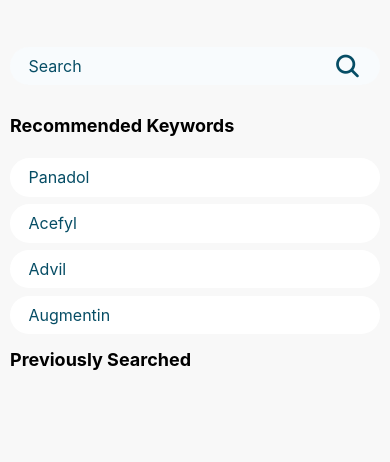
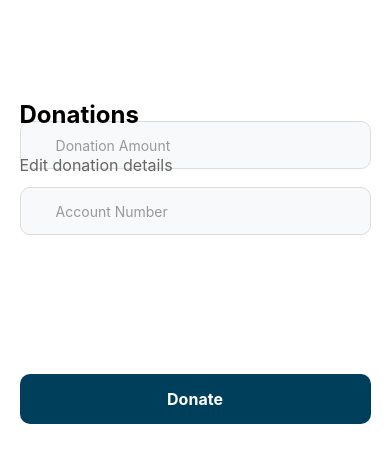
Before and after one commit to hamnarizwan02/MedTrove, a React Native app in the folder MedTrove/: screen /MakeDonation in a window 390 px wide. Shown: the top 462 px of the page. Built offline with nearby package versions, Linux system fonts and the light colour scheme.

Commit message:
'donation'

```diff
--- a/MedTrove/App.js
+++ b/MedTrove/App.js
@@ -13,12 +13,14 @@ import Cart from './Cart';
 import Pharmacy from './pharmacy';
 import DrugInteractionScreen from './DDI';
 import SearchPage from './searchPage';
+import Donation from './Donation';
+import MakeDonation from './MakeDonation'
 const Stack = createNativeStackNavigator();
 
 export default function App() {
   return (
     <NavigationContainer>
-      <Stack.Navigator initialRouteName="SearchPage">
+      <Stack.Navigator initialRouteName="Donation">
       <Stack.Screen name="Splash" component={Splash} options={{ headerShown: false }} />
         <Stack.Screen name="Login" component={Login} options={{ headerShown: false }} />
         <Stack.Screen name="SignUp" component={SignUp} options={{ headerShown: false }} />
@@ -37,6 +39,8 @@ export default function App() {
         <Stack.Screen name="MedicationInfo" component={MedicationInfo} options={{headerShown: false}} />
         <Stack.Screen name="Pharmacy" component={Pharmacy} options={{ headerShown: false }} />
         <Stack.Screen name="DrugInteractionScreen"  component={DrugInteractionScreen} options={{ headerShown: false }} />
+        <Stack.Screen name="Donation" component={Donation} options={{headerShown: false}} />
+        <Stack.Screen name="MakeDonation" component={MakeDonation} options={{headerShown: false}} />
       </Stack.Navigator>
     </NavigationContainer>
     );
--- /dev/null
+++ b/MedTrove/Donation.js
@@ -0,0 +1,173 @@
+import React from "react";
+import  { useState } from "react";
+import { View, Text, TouchableOpacity, Image, StyleSheet, Modal } from "react-native";
+import { Ionicons } from '@expo/vector-icons';
+import { useNavigation } from '@react-navigation/native';
+import MakeDonation from "./MakeDonation";
+
+const Donation = () => {
+    //const [modalVisible, setModalVisible] = useState(false);
+    //const [toggleModal,setToggle]=useState(false);
+
+        const [modalVisible, setModalVisible] = useState(false);
+        const navigation = useNavigation();
+        const toggleModal = () => {
+          setModalVisible(!modalVisible);
+        };
+        const handleNavigation = () => {
+            navigation.navigate("MakeDonation");
+          };
+
+  return (
+    <View style={styles.container}>
+      {/* Icon */}
+     <Image source={require('./assets/donation.png')}
+     resizeMode="contain" style={styles.icon} />
+
+      {/* Title */}
+      <Text style={styles.title}>Donate to MedTrove</Text>
+
+      {/* Subtitle */}
+      <Text style={styles.subtitle}>
+        Info about how we run on donations and how good it is to donate
+        {"\n"}Bla bla bla bla bla bla
+      </Text>
+
+      {/* Button */}
+      <TouchableOpacity style={styles.button} onPress={toggleModal}>
+        <Text style={styles.buttonText}>Donate Now</Text>
+      </TouchableOpacity>
+
+  {/* Modal */}
+  <Modal
+        animationType="slide"
+        transparent={true}
+        visible={modalVisible}
+        onRequestClose={toggleModal}
+      >
+        <View style={styles.modalOverlay}>
+          <View style={styles.modalContent}>
+            {/* Close Icon */}
+            <TouchableOpacity style={styles.closeIcon} onPress={toggleModal}>
+              <Ionicons name="close" size={24} color="#333" />
+            </TouchableOpacity>
+
+            {/* Payment Options */}
+            <Text style={styles.modalTitle}>Payment Methods</Text>
+            <TouchableOpacity onPress={handleNavigation}>
+            <View style={styles.paymentCard}>
+
+              <Image
+                source={
+                require('./assets/jazzcash.png') // Replace with actual payment icon
+                }
+                style={styles.paymentIcon}
+                resizeMode="contain"
+              />
+
+              <View>
+
+                <Text style={styles.paymentText}>JazzCash</Text>
+                <Text style={styles.paymentDetails}>Amanda Morgan</Text>
+                <Text style={styles.paymentDetails}>0330 4527937</Text>
+              </View>
+            </View>
+            </TouchableOpacity>
+          </View>
+        </View>
+      </Modal>
+    </View>
+
+
+
+  );
+};
+
+const styles = StyleSheet.create({
+  container: {
+    flex: 1,
+    backgroundColor: "#FFFFFF",
+    alignItems: "center",
+    justifyContent: "center",
+    padding: 16,
+  },
+  icon: {
+    width: "50%",
+    height: "20%",
+    marginBottom: "5%",
+
+  },
+  title: {
+    fontSize: 30,
+    fontWeight: "bold",
+    color: "#064D65",
+    marginBottom: "5%",
+  },
+  subtitle: {
+    textAlign: "center",
+    fontSize: 15,
+    color: "black",
+    marginBottom: 24,
+    lineHeight: 20,
+  },
+  button: {
+    backgroundColor: "#064D65", // Teal color
+    paddingVertical: "5%",
+    paddingHorizontal: "5%",
+    borderRadius: 30,
+  },
+  buttonText: {
+    color: "#FFFFFF",
+    fontSize: 18,
+    fontWeight: "600",
+  },
+
+  modalOverlay: {
+    flex: 1,
+    backgroundColor: "rgba(0, 0, 0, 0.5)",
+    justifyContent: "center",
+    alignItems: "center",
+  },
+  modalContent: {
+    backgroundColor: "#FFFFFF",
+    borderRadius: 16,
+    top:"35%",
+    padding: "10%",
+    width: "100%",
+   // alignItems: "center",
+  },
+  closeIcon: {
+    alignSelf: "flex-end",
+  },
+  modalTitle: {
+    fontSize: 19,
+    fontWeight: "bold",
+    color: "#333333",
+    marginBottom: "5%",
+    alignContent:"center"
+  },
+  paymentCard: {
+    flexDirection: "row",
+    alignItems: "center",
+    backgroundColor: "#F9FAFB",
+    padding: "5%",
+    borderRadius: 12,
+    width: "100%",
+  },
+  paymentIcon: {
+    width: "30%",
+    height: "70%",
+    marginRight: "5%",
+  },
+  paymentText: {
+    fontSize: 16,
+    fontWeight: "bold",
+    color: "#333333",
+  },
+  paymentDetails: {
+    fontSize: 14,
+    color: "#666666",
+  },
+});
+
+export default Donation;
--- /dev/null
+++ b/MedTrove/MakeDonation.js
@@ -0,0 +1,197 @@
+import React, { useState } from "react";
+import {View,Text,TextInput,TouchableOpacity,StyleSheet,Modal,Platform,
+ScrollView,
+    Keyboard,
+    TouchableWithoutFeedback,
+  } from "react-native";
+import { KeyboardAvoidingView } from 'react-native';
+import { Ionicons } from "@expo/vector-icons";
+import Search from "./search";
+import { NavigationContainer } from '@react-navigation/native';
+import { useNavigation } from '@react-navigation/native';
+
+export default function MakeDonation() {
+    const [donationAmount, setDonationAmount] = useState("");
+    const [accountNumber, setAccountNumber] = useState("");
+    const [isModalVisible, setIsModalVisible] = useState(false);
+    const [errorMessage, setErrorMessage] = useState("");
+    const navigation = useNavigation();
+
+    const handleDonate = () => {
+      // Simulate a successful donation process
+      if (donationAmount && accountNumber) {
+        setIsModalVisible(true);
+      }
+      else{
+        setErrorMessage("Both fields are required.");
+      return;
+      }
+      setErrorMessage("");
+    };
+
+    const handleBackToHome = () => {
+      setIsModalVisible(false);
+      setDonationAmount("");
+      setAccountNumber("");
+      // Navigate to Home screen
+     navigation.navigate(Search);
+    };
+
+  return (
+    <KeyboardAvoidingView style={styles.container}>
+
+      <Text style={styles.header}>Donations</Text>
+      <Text style={styles.subHeader}>Edit donation details</Text>
+
+
+      <TextInput
+        style={styles.input}
+        placeholder="Donation Amount"
+        placeholderTextColor="#999"
+        value={donationAmount}
+        onChangeText={setDonationAmount}
+        keyboardType="numeric"
+      />
+      <TextInput
+        style={styles.input}
+        placeholder="Account Number"
+        placeholderTextColor="#999"
+        value={accountNumber}
+        onChangeText={setAccountNumber}
+        keyboardType="numeric"
+      />
+
+      <TouchableOpacity style={styles.button} onPress={handleDonate}>
+        <Text style={styles.buttonText}>Donate</Text>
+      </TouchableOpacity>
+
+       {/* Modal for Thank You message */}
+       <Modal
+        visible={isModalVisible}
+        transparent={true}
+        animationType="fade"
+        onRequestClose={() => setIsModalVisible(false)}
+      >
+        <View style={styles.modalOverlay}>
+          <View style={styles.modalContainer}>
+            <View style={styles.iconCircle}>
+            <Ionicons name="checkmark" size={30} color="#fff" />
+            </View>
+            <Text style={styles.modalHeader}>Thank You!</Text>
+            <Text style={styles.modalSubHeader}>
+              Your donation has been received
+            </Text>
+            <TouchableOpacity
+              style={styles.backButton}
+              onPress={handleBackToHome}
+            >
+              <Text style={styles.backButtonText}>Back To Home</Text>
+            </TouchableOpacity>
+          </View>
+        </View>
+      </Modal>
+
+    </KeyboardAvoidingView>
+  );
+}
+
+const styles = StyleSheet.create({
+  container: {
+    flex: 1,
+    padding: "5%",
+    backgroundColor: "#fff",
+  },
+  header: {
+    top:"10%",
+    fontSize: 24,
+    fontWeight: "bold",
+    marginBottom: "5%",
+  },
+  subHeader: {
+    top:"11%",
+    fontSize: 16,
+    color: "#666",
+    marginBottom: "10%",
+  },
+  input: {
+    top:"10%",
+    height: "6%",
+    borderWidth: 1,
+    borderColor: "#ddd",
+    borderRadius: 10,
+    paddingHorizontal: "10%",
+    marginBottom: "5%",
+    backgroundColor: "#f8f9fa",
+  },
+  button: {
+    top:"15%",
+    backgroundColor: "#003f5c",
+    height: 50,
+    justifyContent: "center",
+    alignItems: "center",
+    borderRadius: 10,
+  },
+  buttonText: {
+    color: "#fff",
+    fontSize: 16,
+    fontWeight: "bold",
+  },
+  errorText: {
+    color: "red",
+    marginBottom: 10,
+    fontSize: 14,
+  },
+  modalOverlay: {
+    flex: 1,
+    justifyContent: "center",
+    alignItems: "center",
+    backgroundColor: "rgba(0, 0, 0, 0.5)",
+  },
+  modalContainer: {
+    width: "80%",
+    backgroundColor: "#fff",
+    borderRadius: 20,
+    padding: 20,
+    alignItems: "center",
+    shadowColor: "#000",
+    shadowOffset: { width: 0, height: 2 },
+    shadowOpacity: 0.25,
+    shadowRadius: 4,
+    elevation: 5,
+  },
+  iconCircle: {
+    width: 60,
+    height: 60,
+    borderRadius: 30,
+    backgroundColor: "#003f5c",
+    justifyContent: "center",
+    alignItems: "center",
+    marginBottom: 20,
+  },
+  checkmark: {
+    color: "white",
+    fontSize: 24,
+    fontWeight: "bold",
+  },
+  modalHeader: {
+    fontSize: 20,
+    fontWeight: "bold",
+    marginBottom: 10,
+  },
+  modalSubHeader: {
+    fontSize: 16,
+    color: "#666",
+    textAlign: "center",
+    marginBottom: 20,
+  },
+  backButton: {
+    backgroundColor: "#f1f1f1",
+    paddingVertical: 10,
+    paddingHorizontal: 20,
+    borderRadius: 10,
+  },
+  backButtonText: {
+    fontSize: 16,
+    color: "#333",
+  },
+});
```
Also changed, not shown: MedTrove/assets/donation.png (added), MedTrove/assets/jazzcash.png (added).
